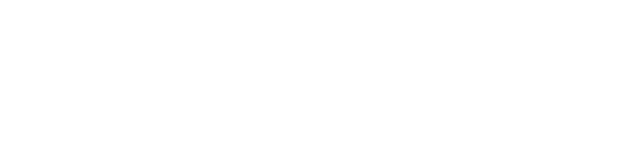
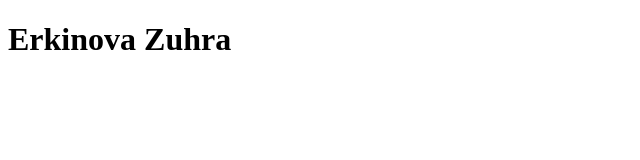
Before and after one commit to StakerSnayperBrawlStars228/Repo-4, a plain HTML site: page index.html in a window 1280 px wide. Shown: the whole page, without its empty margins (0-640 px from the left). Drawn offline with Linux system fonts and the light colour scheme.

Commit message:
h1 qoshdim

```diff
--- a/index.html
+++ b/index.html
@@ -8,9 +8,7 @@
 </head>
 <body>
 <div class="container">
-
-
-
+     <h1>Erkinova Zuhra</h1>
 </div>
 
 
```
